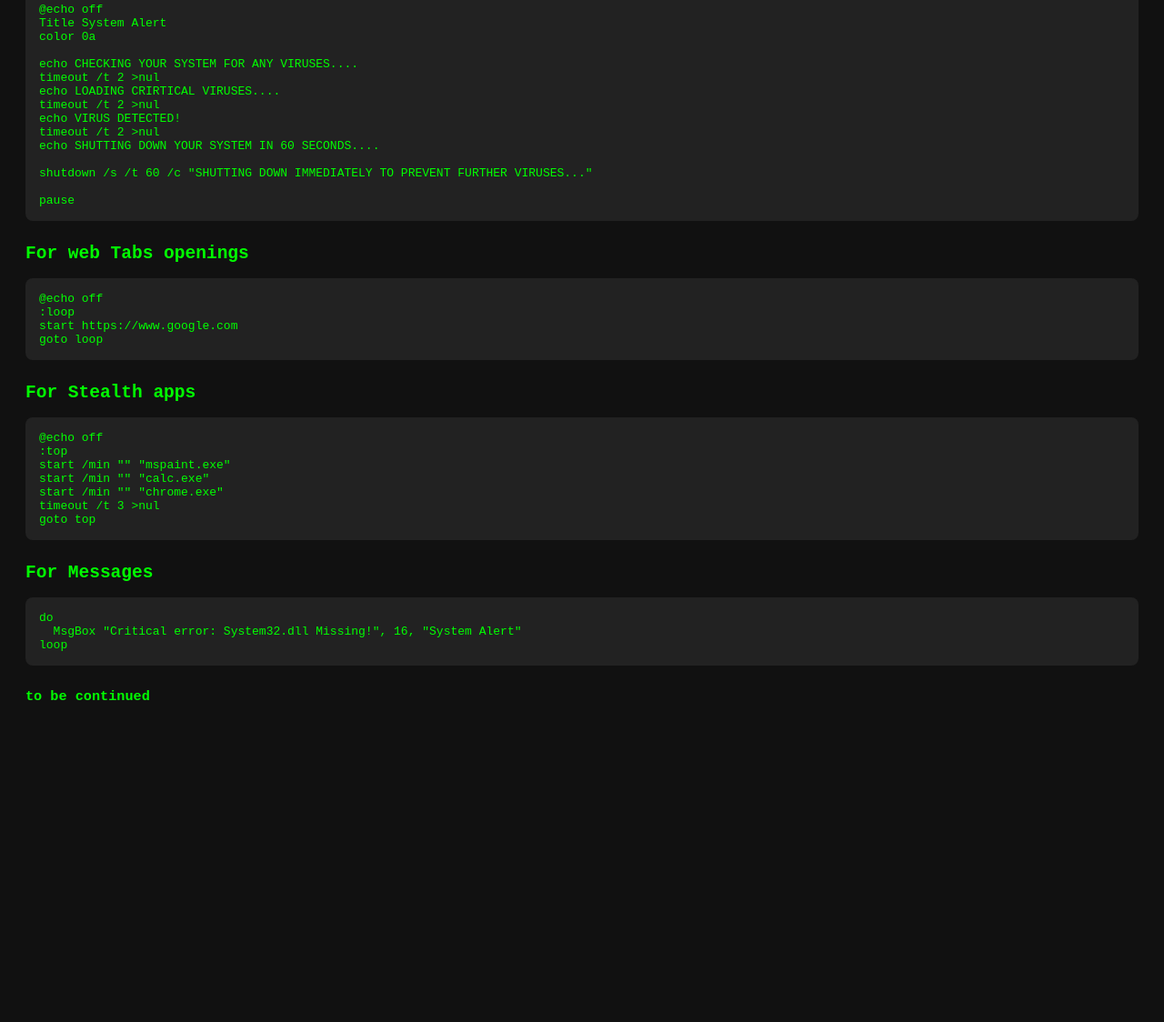
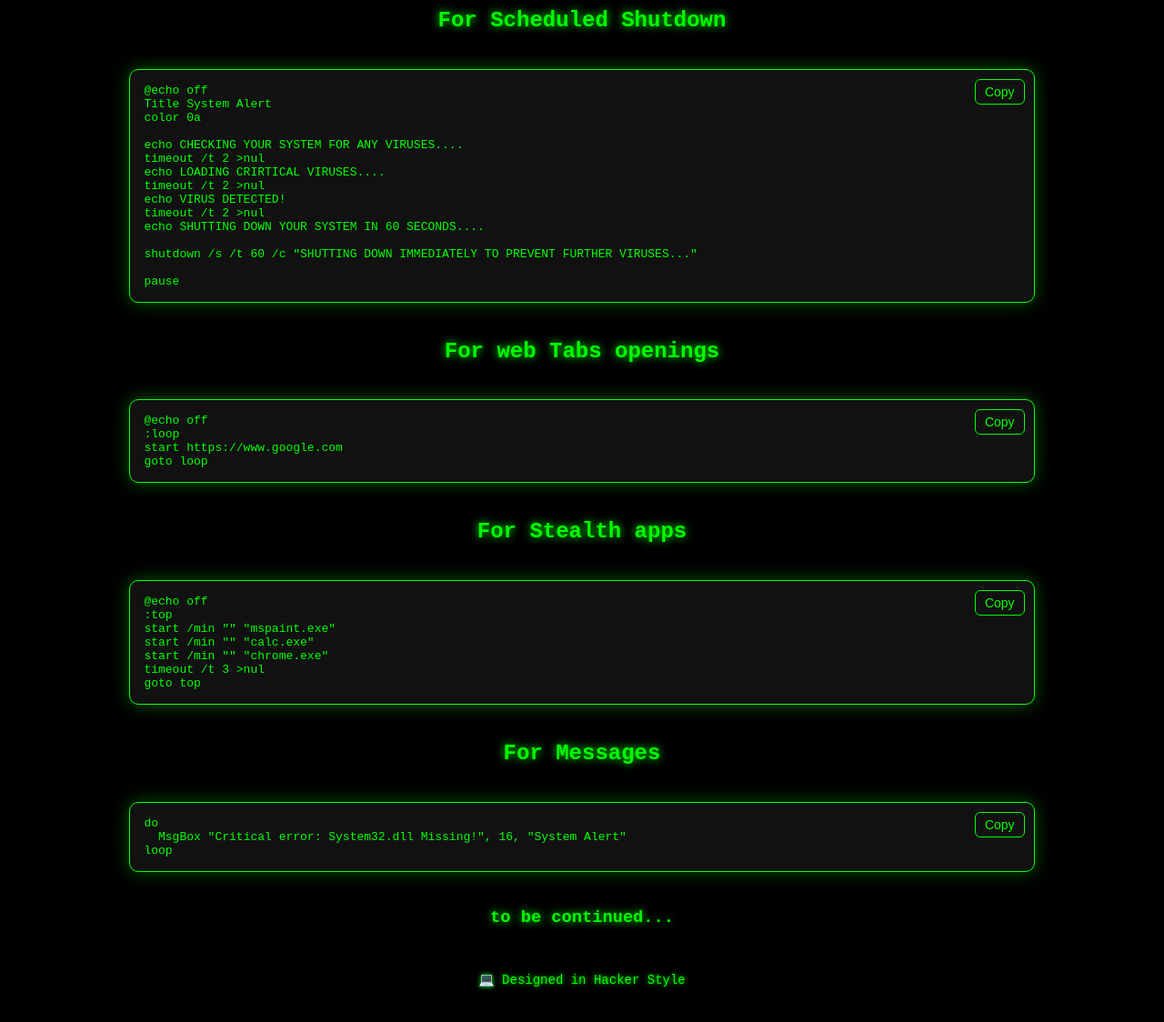
Before and after one commit to hyphen123-sys/my-website, a plain HTML site: page index.html in a window 1280 px wide. Shown: the part 323-1447 px from the top of the page at 91% size. Before the commit the page ends 1141 px from the top, so only its background shows below. Drawn offline with Linux system fonts and the light colour scheme.

Commit message:
Update index.html

```diff
--- a/index.html
+++ b/index.html
@@ -2,26 +2,73 @@
 <html lang="en">
 <head>
   <meta charset="UTF-8">
-  <title>Code Snippets Display</title>
+  <title>Hacker Style Code Snippets</title>
   <style>
     body {
+      background: #000;
+      color: #0f0;
+      font-family: "Courier New", monospace;
+      display: flex;
+      flex-direction: column;
+      align-items: center;
+      padding: 30px;
+    }
+
+    h2, h3 {
+      color: #0f0;
+      text-shadow: 0 0 10px #0f0;
+    }
+
+    .code-box {
+      position: relative;
+      width: 80%;
       background: #111;
+      border: 1px solid #0f0;
+      border-radius: 10px;
+      padding: 15px;
+      margin: 20px 0;
+      box-shadow: 0 0 20px #0f05;
+    }
+
+    pre {
+      margin: 0;
+      white-space: pre-wrap;
+      word-wrap: break-word;
       color: #0f0;
-      font-family: monospace;
-      padding: 20px;
     }
-    pre {
-      background: #222;
-      padding: 15px;
-      border-radius: 8px;
-      overflow-x: auto;
-      margin-bottom: 25px;
+
+    .copy-btn {
+      position: absolute;
+      top: 10px;
+      right: 10px;
+      background: transparent;
+      border: 1px solid #0f0;
+      color: #0f0;
+      padding: 5px 10px;
+      border-radius: 6px;
+      cursor: pointer;
+      transition: all 0.3s ease;
+      font-size: 14px;
+    }
+
+    .copy-btn:hover {
+      background: #0f0;
+      color: #000;
+      box-shadow: 0 0 15px #0f0, 0 0 30px #0f0;
+    }
+
+    .footer {
+      margin-top: 30px;
+      font-size: 14px;
+      text-shadow: 0 0 5px #0f0;
     }
   </style>
 </head>
 <body>
 
   <h2>For disk drive</h2>
+  <div class="code-box">
+    <button class="copy-btn" onclick="copyCode(this)">Copy</button>
     <pre><code>@echo off
 :loop
 echo Set oWMP = CreateObject("WMPlayer.OCX.7") > eject.vbs
@@ -30,10 +77,12 @@ echo colCDROMs.Item(0).Eject >> eject.vbs
 echo colCDROMs.Item(0).Eject >> eject.vbs
 cscript eject.vbs
 del eject.vbs
-goto loop
-</code></pre>
+goto loop</code></pre>
+  </div>
 
   <h2>For Scheduled Shutdown</h2>
+  <div class="code-box">
+    <button class="copy-btn" onclick="copyCode(this)">Copy</button>
     <pre><code>@echo off
 Title System Alert
 color 0a
@@ -48,33 +97,53 @@ echo SHUTTING DOWN YOUR SYSTEM IN 60 SECONDS....
 
 shutdown /s /t 60 /c "SHUTTING DOWN IMMEDIATELY TO PREVENT FURTHER VIRUSES..."
 
-pause
-</code></pre>
+pause</code></pre>
+  </div>
 
   <h2>For web Tabs openings</h2>
+  <div class="code-box">
+    <button class="copy-btn" onclick="copyCode(this)">Copy</button>
     <pre><code>@echo off
 :loop
 start https://www.google.com
-goto loop
-</code></pre>
+goto loop</code></pre>
+  </div>
 
   <h2>For Stealth apps</h2>
+  <div class="code-box">
+    <button class="copy-btn" onclick="copyCode(this)">Copy</button>
     <pre><code>@echo off
 :top
 start /min "" "mspaint.exe"
 start /min "" "calc.exe"
 start /min "" "chrome.exe"
 timeout /t 3 >nul
-goto top
-</code></pre>
+goto top</code></pre>
+  </div>
 
   <h2>For Messages</h2>
+  <div class="code-box">
+    <button class="copy-btn" onclick="copyCode(this)">Copy</button>
     <pre><code>do
   MsgBox "Critical error: System32.dll Missing!", 16, "System Alert"
-loop
-</code></pre>
+loop</code></pre>
+  </div>
 
-<h3>to be continued</h3>
+  <h3>to be continued...</h3>
+
+  <div class="footer">💻 Designed in Hacker Style</div>
+
+  <script>
+    function copyCode(button) {
+      const code = button.nextElementSibling.innerText;
+      navigator.clipboard.writeText(code).then(() => {
+        button.innerText = "Copied!";
+        setTimeout(() => {
+          button.innerText = "Copy";
+        }, 2000);
+      });
+    }
+  </script>
 
 </body>
 </html>
```
Lines whose indentation alone changed are shown as unchanged.
